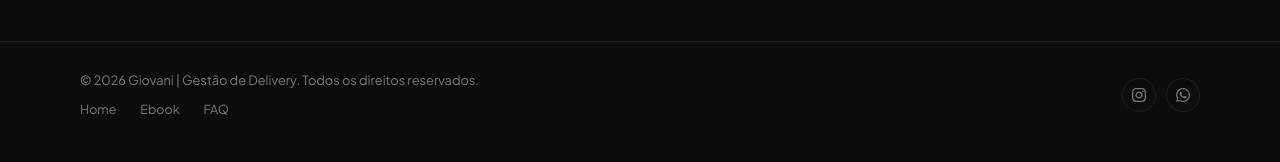
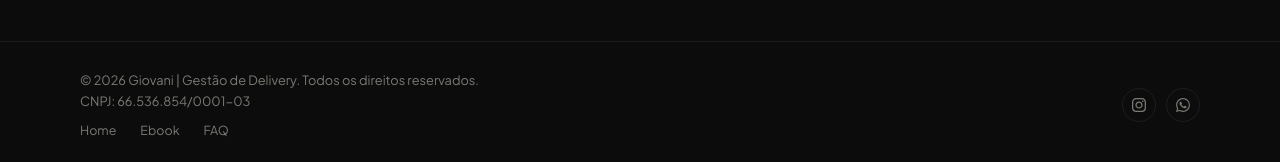
Before and after one commit to jcassianojob-hue/delivery, a plain HTML site: page ebook.html in a window 1280 px wide. Shown: the part 2509-2671 px from the top of the page. Drawn offline with Linux system fonts and the light colour scheme.

Commit message:
Add files via upload

```diff
--- a/ebook.html
+++ b/ebook.html
@@ -281,7 +281,7 @@
   <footer class="footer" role="contentinfo">
     <div class="footer-inner">
       <div>
-        <p class="footer-copy">© 2026 Giovani | Gestão de Delivery. Todos os direitos reservados.</p>
+        <p class="footer-copy">© 2026 Giovani | Gestão de Delivery. Todos os direitos reservados.<br>CNPJ: 66.536.854/0001-03</p>
         <div style="display:flex;gap:1.5rem;margin-top:.5rem;">
           <a href="/" style="font-size:.78rem;color:var(--muted);transition:color .2s;" onmouseover="this.style.color='var(--text)'" onmouseout="this.style.color='var(--muted)'">Home</a>
           <a href="/ebook.html" style="font-size:.78rem;color:var(--muted);transition:color .2s;" onmouseover="this.style.color='var(--text)'" onmouseout="this.style.color='var(--muted)'">Ebook</a>
```
Also changed, not shown: giovani-delivery.html (+1 -1 lines), index.html (+1 -1 lines).
